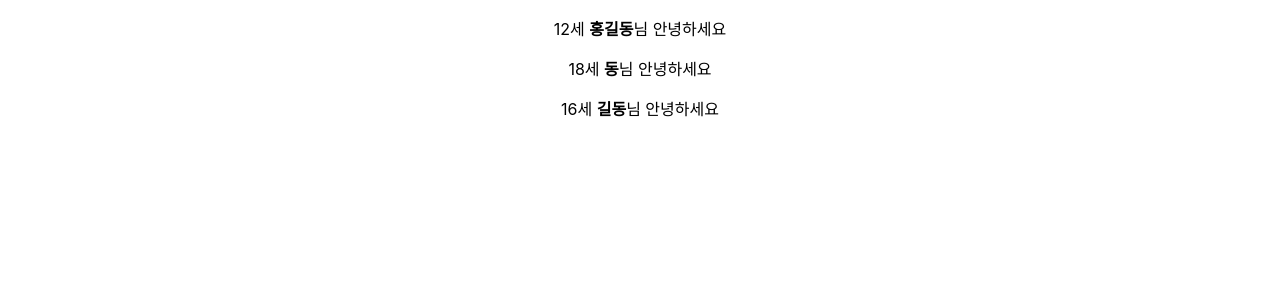
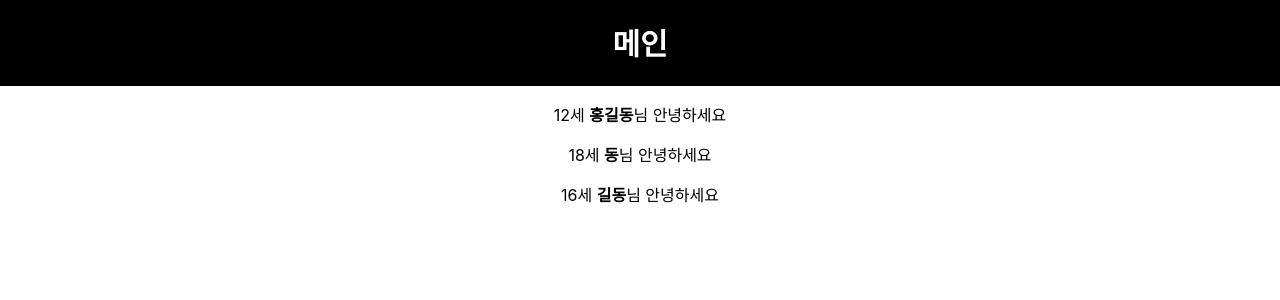
Before and after one commit to skymill2000/fintech220919, a React (Create React App) app in the folder insure/: page / in a window 1280 px wide. Shown: the top 300 px of the page. Built offline with nearby package versions, Linux system fonts and the light colour scheme.

Commit message:
App Bar 추가 styled-components 추가 npm install styled-components

```diff
--- a/insure/package.json
+++ b/insure/package.json
@@ -9,6 +9,7 @@
     "react": "^18.2.0",
     "react-dom": "^18.2.0",
     "react-scripts": "5.0.1",
+    "styled-components": "^5.3.5",
     "web-vitals": "^2.1.4"
   },
   "scripts": {
--- a/insure/src/App.js
+++ b/insure/src/App.js
@@ -3,10 +3,12 @@ import "./App.css";
 import Welcome from "./components/Welcome";
 import EventComponent from "./components/EventComponent";
 import ListComponent from "./components/ListComponent";
+import AppBar from "./components/Common/AppBar";
 
 function App() {
   return (
     <div className="App">
+      <AppBar title={"메인"}></AppBar>
       <ListComponent></ListComponent>
     </div>
   );
--- /dev/null
+++ b/insure/src/components/Common/AppBar.js
@@ -0,0 +1,18 @@
+import React from "react";
+import styled from "styled-components";
+
+const HeaderBlock = styled.div`
+  color: white;
+  background-color: #000000;
+  border-bottom: 2px solid #000000;
+  padding: 20px;
+  font-size: 30px;
+  font-weight: bold;
+  text-align: center;
+`;
+
+const AppBar = ({ title }) => {
+  return <HeaderBlock>{title}</HeaderBlock>;
+};
+
+export default AppBar;
```
Also changed, not shown: 1 other file (tests, documents, lock files or other folders).
